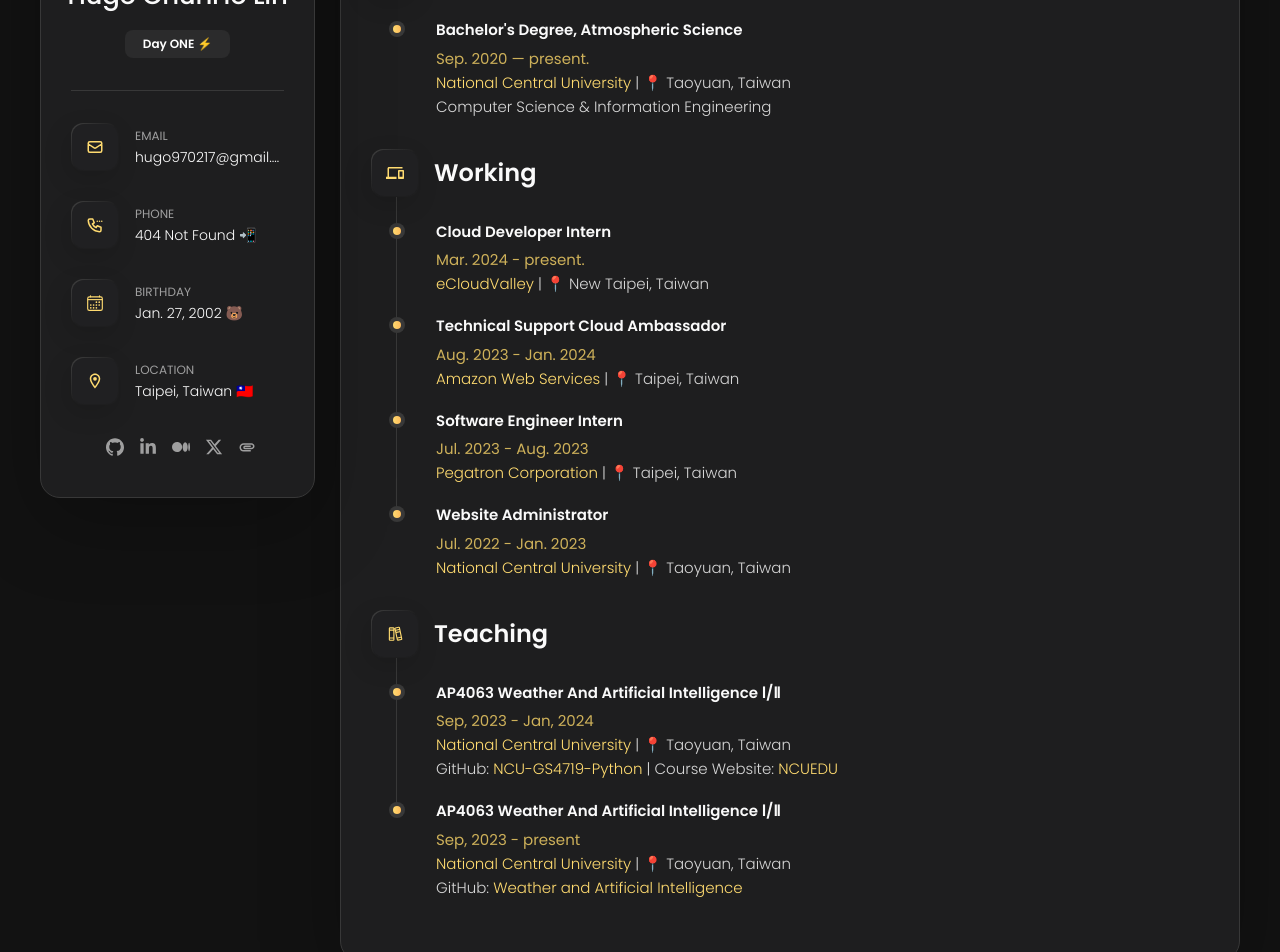
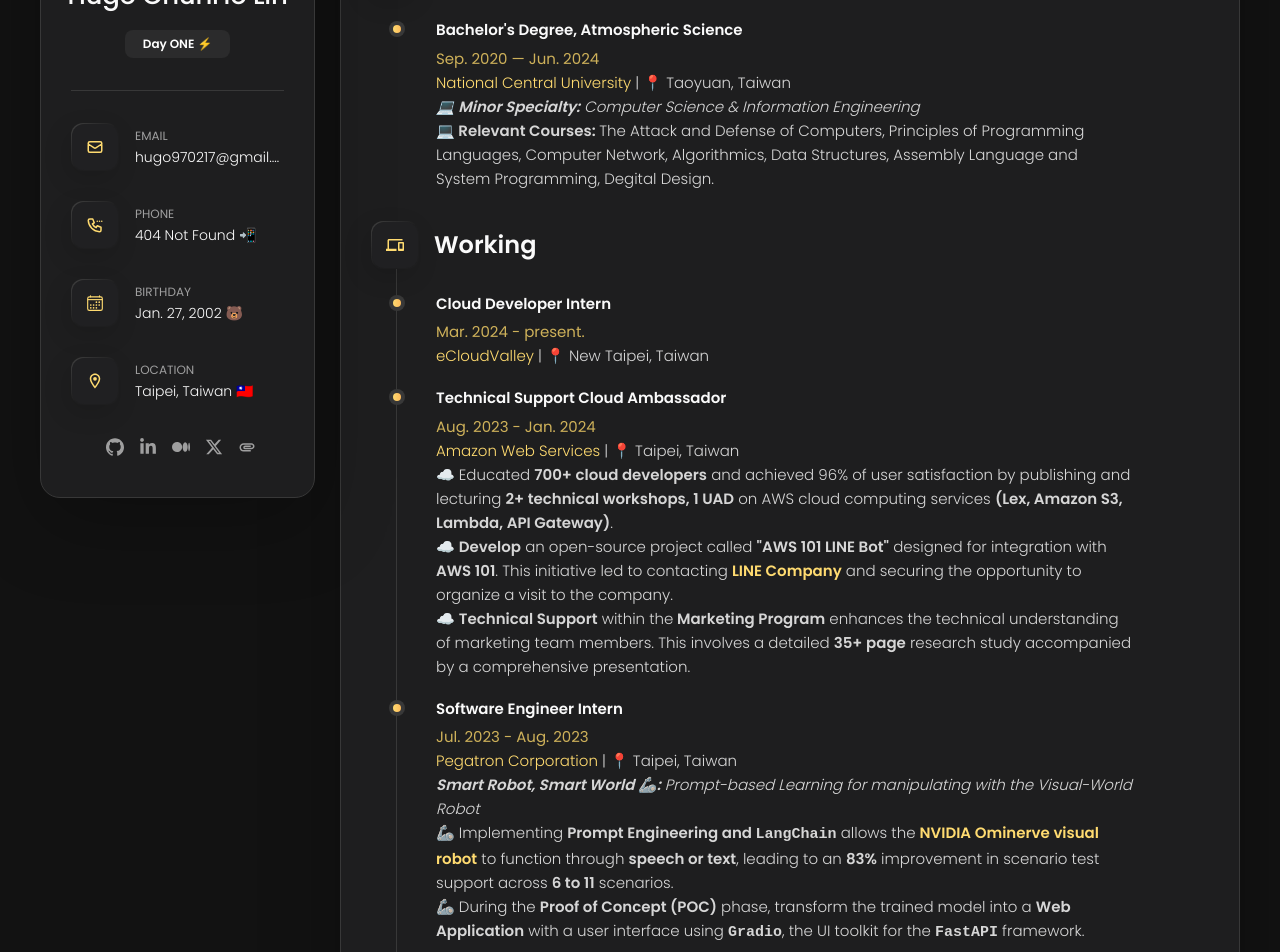
Before and after one commit to 1chooo/react-vcard, a React (Create React App) app: page /resume in a window 1280 px wide. Shown: the part 320-1272 px from the top of the page. Built offline with nearby package versions, Linux system fonts and the light colour scheme.

Commit message:
update: resume

```diff
--- /dev/null
+++ b/src/components/Resume/DownloadCV.tsx
@@ -0,0 +1,22 @@
+import {
+  IoCloudDownloadOutline
+} from "react-icons/io5";
+
+
+const DownloadCV = () => {
+  return (
+    <section className="timeline">
+      <div className="title-wrapper">
+        <div className="icon-box">
+          <IoCloudDownloadOutline />
+        </div>
+
+        <a href="./cv.pdf" target="_blank" className="code-highlight-yellow" style={{ fontWeight: 'bold' }}>
+          <u>Download Hugo's full Curriculum Vitae/Resume (Feb. 2024)</u>
+        </a>
+      </div>
+    </section>
+  );
+}
+
+export default DownloadCV;
--- a/src/components/Resume/Education.tsx
+++ b/src/components/Resume/Education.tsx
@@ -1,6 +1,6 @@
 import { IoSchoolOutline } from "react-icons/io5";
 
-function Education() {
+const Education: React.FC = () => {
   return (
     <section className="timeline">
 
@@ -17,7 +17,7 @@
 
           <h4 className="h4 timeline-item-title">Bachelor's degree, Atmospheric Science</h4>
 
-          <span>Sep. 2020 — present.</span>
+          <span>Sep. 2020 — Jun. 2024</span>
 
           <p className="timeline-text">
             <a
@@ -30,7 +30,22 @@
           </p>
 
           <p className="timeline-text">
-            Computer Science & Information Engineering
+            <em><strong>💻 Minor Specialty:</strong> Computer Science & Information Engineering</em>
+          </p>
+
+          <p className="timeline-text">
+            <ul>
+              <li>
+                <strong>💻 Relevant Courses: </strong>
+                The Attack and Defense of Computers,
+                Principles of Programming Languages,
+                Computer Network,
+                Algorithmics,
+                Data Structures,
+                Assembly Language and System Programming,
+                Degital Design.
+              </li>
+            </ul>
           </p>
 
         </li>
--- a/src/components/Resume/PDFViewer.tsx
+++ b/src/components/Resume/PDFViewer.tsx
@@ -2,7 +2,7 @@
 import { Document, Page } from "react-pdf";
 import onePageResume from "../../Assets/Documents/cv.pdf";
 
-const PDFViewer = ({}) => {
+const PDFViewer: React.FC = () => {
   return (
       <Document file={onePageResume}>
         <Page pageNumber={1} />
--- a/src/components/Resume/Resume.tsx
+++ b/src/components/Resume/Resume.tsx
@@ -1,6 +1,7 @@
 import React from "react";
 import NavBar from "../Navbar";
 import Sidebar from "../SideBar/SideBar";
+import DownloadCV from "./DownloadCV";
 import Education from "./Education";
 import Working from "./Working";
 import Teaching from "./Teaching";
@@ -10,11 +11,8 @@
   useLocation
 } from 'react-router-dom';
 
-import {
-  IoCloudDownloadOutline
-} from "react-icons/io5";
 
-function Resume() {
+const Resume: React.FC = () => {
 
   const location = useLocation();
 
@@ -31,17 +29,7 @@
             <h2 className="h2 article-title">Resume</h2>
           </header>
 
-          <section className="timeline">
-            <div className="title-wrapper">
-              <div className="icon-box">
-                <IoCloudDownloadOutline />
-              </div>
-
-              <a href="./cv.pdf" target="_blank" className="code-highlight-yellow" style={{ fontWeight: 'bold' }}>
-                <u>Download Hugo's full academic CV</u>
-              </a>
-            </div>
-          </section>
+          <DownloadCV />
 
           <Education />
 
--- a/src/components/Resume/Skills.tsx
+++ b/src/components/Resume/Skills.tsx
@@ -1,4 +1,4 @@
-function Skills() {
+const Skills: React.FC = () => {
   return (
     <section className="skill">
 
--- a/src/components/Resume/Teaching.tsx
+++ b/src/components/Resume/Teaching.tsx
@@ -1,6 +1,6 @@
 import { PiBooks } from "react-icons/pi";
 
-function Teaching() {
+const Teaching: React.FC = () => {
   return (
     <section className="timeline">
 
@@ -17,7 +17,7 @@
         <li className="timeline-item">
 
           <h4 className="h4 timeline-item-title">
-            AP4063 Weather and Artificial Intelligence Ⅰ/Ⅱ
+            GS4719 Python Programming
           </h4>
 
           <span>Sep, 2023 - Jan, 2024</span>
--- a/src/components/Resume/Working.tsx
+++ b/src/components/Resume/Working.tsx
@@ -2,7 +2,7 @@
   MdOutlineDevices,
 } from "react-icons/md";
 
-function Working() {
+const Working: React.FC = () => {
   return (
     <section className="timeline">
 
@@ -50,6 +50,36 @@
             </a> | 📍 Taipei, Taiwan
           </p>
 
+          <p className="timeline-text">
+            <ul>
+              <li>
+                ☁️ Educated <strong>700+ cloud developers</strong> and
+                achieved 96% of user satisfaction by publishing and
+                lecturing <strong>2+ technical workshops, 1 UAD</strong> on
+                AWS cloud computing services <strong>(Lex, Amazon S3, Lambda, API Gateway)</strong>.
+              </li>
+              <li>
+                ☁️ <strong>Develop</strong> an open-source
+                project called <strong>"AWS 101 LINE Bot"</strong> designed
+                for integration with <strong>AWS 101</strong>. This initiative
+                led to contacting <strong><a
+                  className="code-highlight-yellow"
+                  href="https://linecorp.com/en/"
+                  target="_blank"
+                  rel="noreferrer"
+                >LINE Company</a></strong> and securing
+                the opportunity to organize a visit to the company.
+              </li>
+              <li>
+                ☁️ <strong>Technical Support</strong> within the
+                <strong> Marketing Program</strong> enhances the technical
+                understanding of marketing team members. This involves a
+                detailed <strong>35+ page</strong> research study accompanied
+                by a comprehensive presentation.
+              </li>
+            </ul>
+          </p>
+
         </li>
 
         <li className="timeline-item">
@@ -66,6 +96,31 @@
             >
               Pegatron Corporation
             </a> | 📍 Taipei, Taiwan
+          </p>
+
+          <p className="timeline-text">
+            <ul>
+              <li>
+                <em><strong>Smart Robot, Smart World 🦾:</strong> Prompt-based Learning for manipulating with the Visual-World Robot</em>
+              </li>
+              <li>
+                🦾 Implementing <strong>Prompt Engineering and <code>LangChain</code></strong> allows
+                the <strong><a
+                  className="code-highlight-yellow"
+                  href="https://www.nvidia.com/en-us/omniverse/"
+                  target="_blank"
+                  rel="noreferrer"
+                >NVIDIA Ominerve visual robot</a></strong> to function
+                through <strong>speech or text</strong>, leading to an <strong>83%</strong> improvement
+                in scenario test support across <strong>6 to 11</strong> scenarios.
+              </li>
+              <li>
+                🦾 During the <strong>Proof of Concept (POC)</strong> phase,
+                transform the trained model into a <strong>Web Application</strong> with
+                a user interface using <strong><code>Gradio</code></strong>, the UI toolkit
+                for the <strong><code>FastAPI</code></strong> framework.
+              </li>
+            </ul>
           </p>
 
         </li>
```
